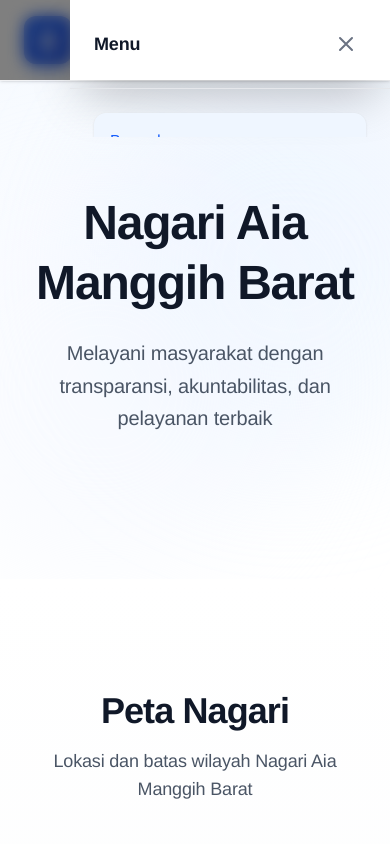
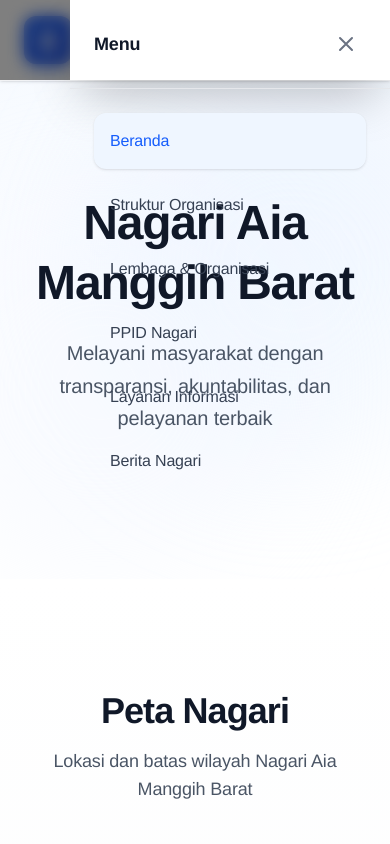
Before and after one commit to websiteaiamanggihbarat-lang/websitenagari, a Next.js app: page / in a window 390 px wide. Both pictures are taken after a click on the button "Toggle menu". Shown: the top 844 px of the page. Built offline with nearby package versions, Linux system fonts and the light colour scheme.

Commit message:
revisi sidebar lagi

```diff
--- a/components/Navigation.tsx
+++ b/components/Navigation.tsx
@@ -133,7 +133,7 @@ export default function Navigation() {
                 </div>
 
                 {/* Menu Items */}
-                <div className="flex-1 overflow-y-auto p-6">
+                <div className="p-6">
                   <div className="flex flex-col space-y-2">
                     {navItems.map((item) => (
                       <Link
```
